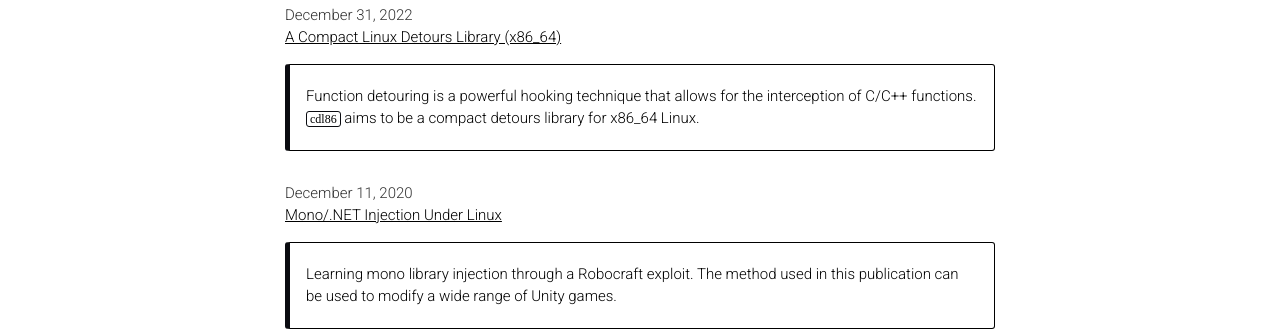
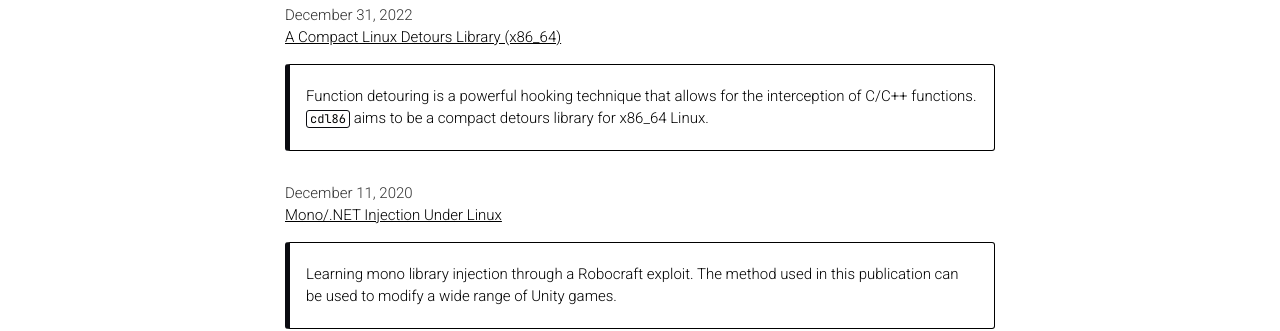
Before and after one commit to microstub/microstub.github.io, a Jekyll site: the page built from index.html, in a window 1280 px wide. Shown: the part 700-1031 px from the top of the page. Built offline with Jekyll 4.4.1, drawn with Linux system fonts in a browser that asks for light colours; nearby versions of some CDN libraries.

Commit message:
Update _highlights.scss

```diff
--- a/_sass/_highlights.scss
+++ b/_sass/_highlights.scss
@@ -20,7 +20,7 @@
 }
 
 code {
-  font-family: jetbrains-mono;
+  font-family: "JetBrains Mono";
   font-size:12px;
   position: relative;
   font-variant-ligatures: none;
```
